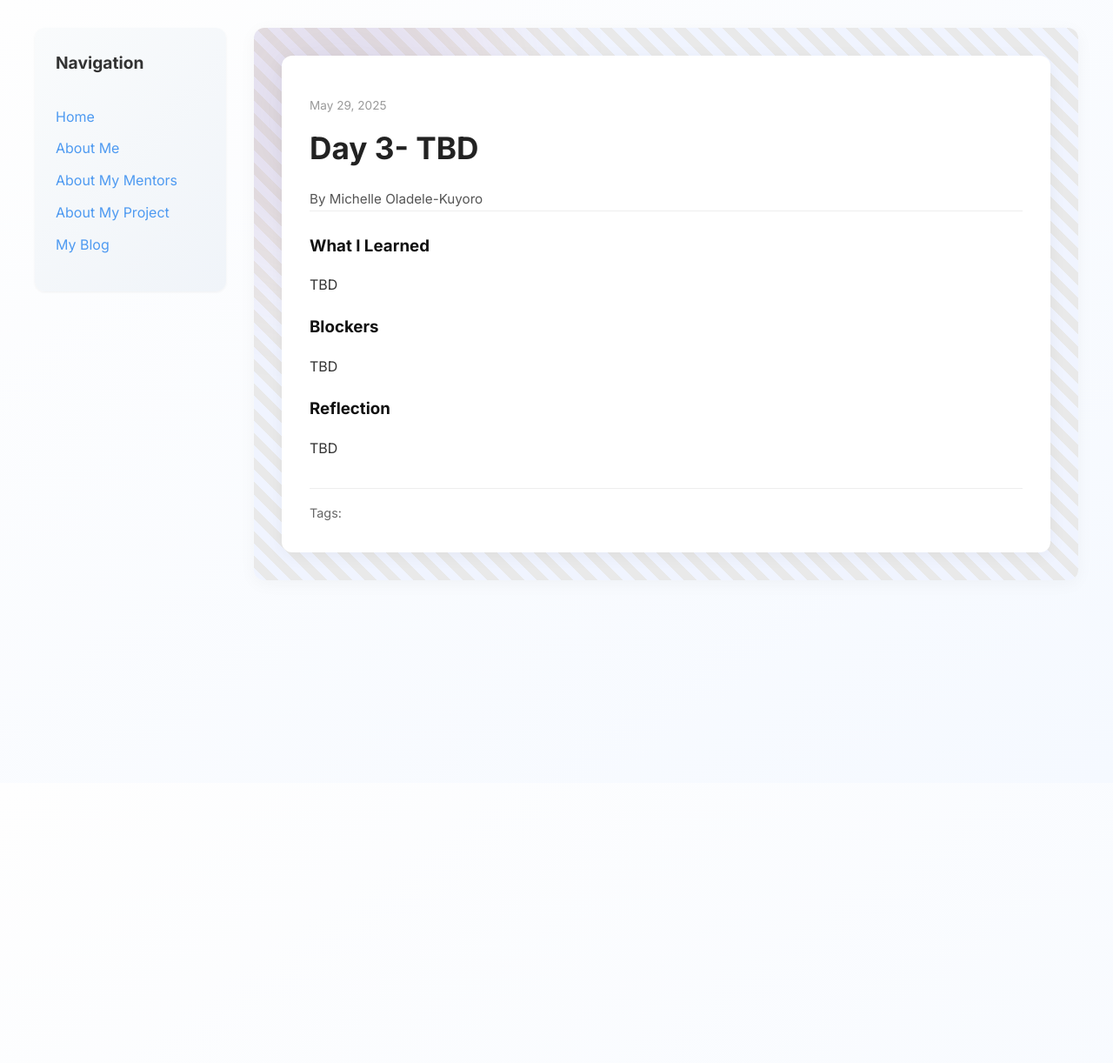
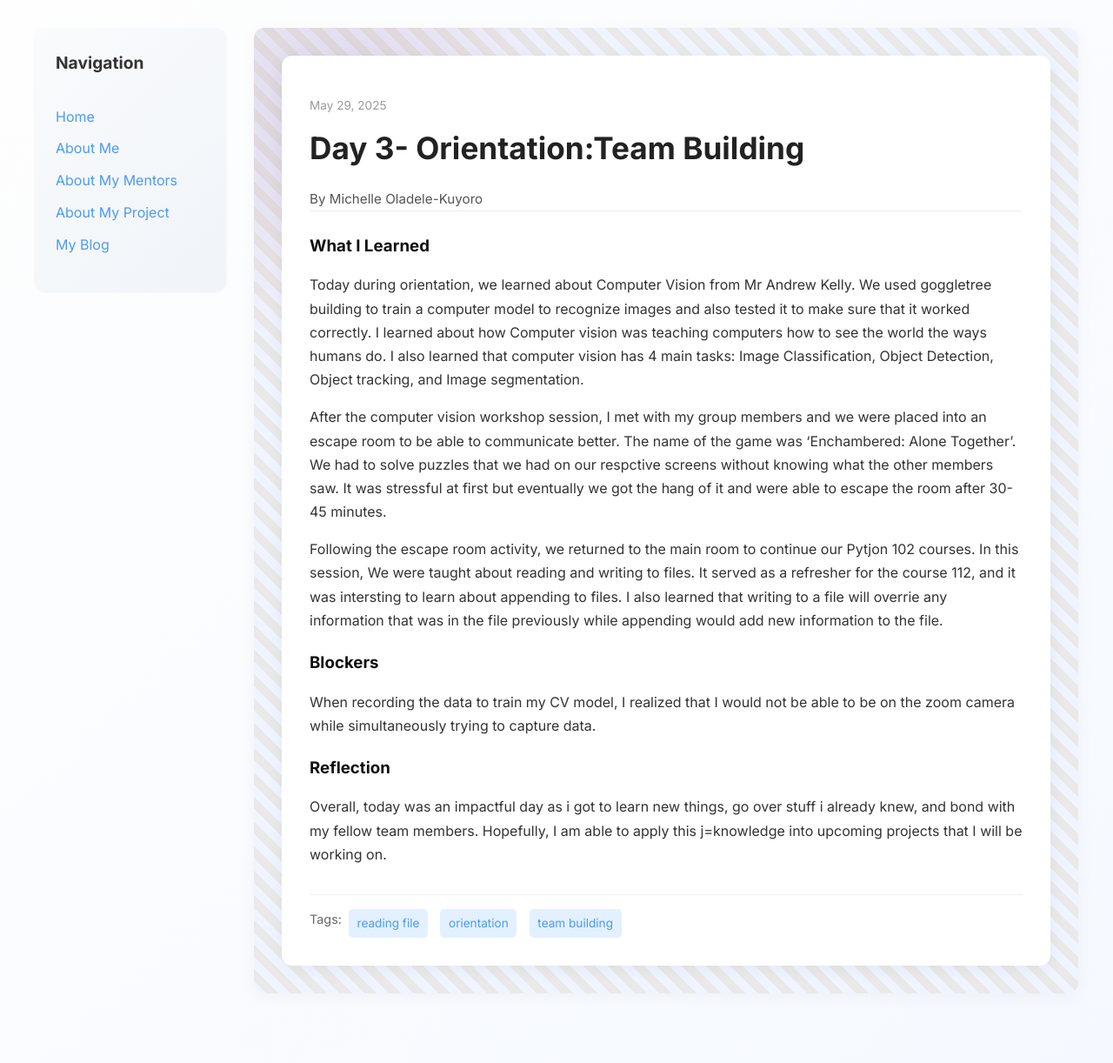
Before and after one commit to Miola585/Miola585.github.io, a Jekyll site: the page built from _posts/2025-05-29-day-3.md, in a window 1280 px wide. Shown: the whole page at 87% size. Built offline with Jekyll 4.4.1, drawn with Linux system fonts in a browser that asks for light colours; before the commit the page ends 900 px from its top, so only the background shows below that.

Commit message:
Update 2025-05-29-day-3.md

```diff
--- a/_posts/2025-05-29-day-3.md
+++ b/_posts/2025-05-29-day-3.md
@@ -1,17 +1,21 @@
 ---
 layout: post
-title: "Day 3- TBD"
+title: "Day 3- Orientation:Team Building"
 date: 2025-05-29
 author: Michelle Oladele-Kuyoro
 permalink: /day3.html
-tags: []
+tags: ['reading file', 'orientation', 'team building']
 
 what_i_learned: |
-  TBD
+  Today during orientation, we learned about Computer Vision from Mr Andrew Kelly. We used goggletree building to train a computer model to recognize images and also tested it to make sure that it worked correctly. I learned about how Computer vision was teaching computers how to see the world the ways humans do. I also learned that computer vision has 4 main tasks: Image Classification, Object Detection, Object tracking, and Image segmentation.
+
+  After the computer vision workshop session, I met with my group members and we were placed into an escape room to be able to communicate better. The name of the game was 'Enchambered: Alone Together'. We had to solve puzzles that we had on our respctive screens without knowing what the other members saw. It was stressful at first but eventually we got the hang of it and were able to escape the room after 30-45 minutes.
+
+  Following the escape room activity, we returned to the main room to continue our Pytjon 102 courses. In this session, We were taught about reading and writing to files. It served as a refresher for the course 112, and it was intersting to learn about appending to files. I also learned that writing to a file will overrie any information that was in the file previously while appending would add new information to the file.
 
 blockers: |
-  TBD
+  When recording the data to train my CV model, I realized that I would not be able to be on the zoom camera while simultaneously trying to capture data.
 
 reflection: |
-  TBD
+  Overall, today was an impactful day as i got to learn new things, go over stuff i already knew, and bond with my fellow team members. Hopefully, I am able to apply this j=knowledge into upcoming projects that I will be working on.
 ---
```
